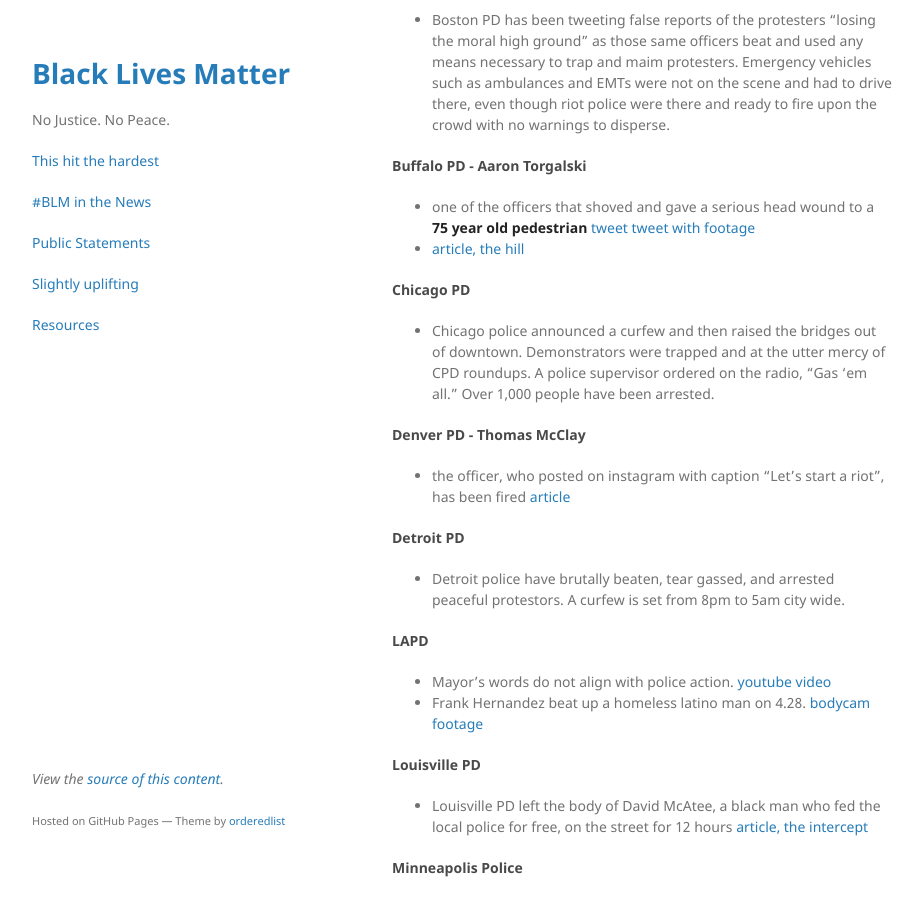
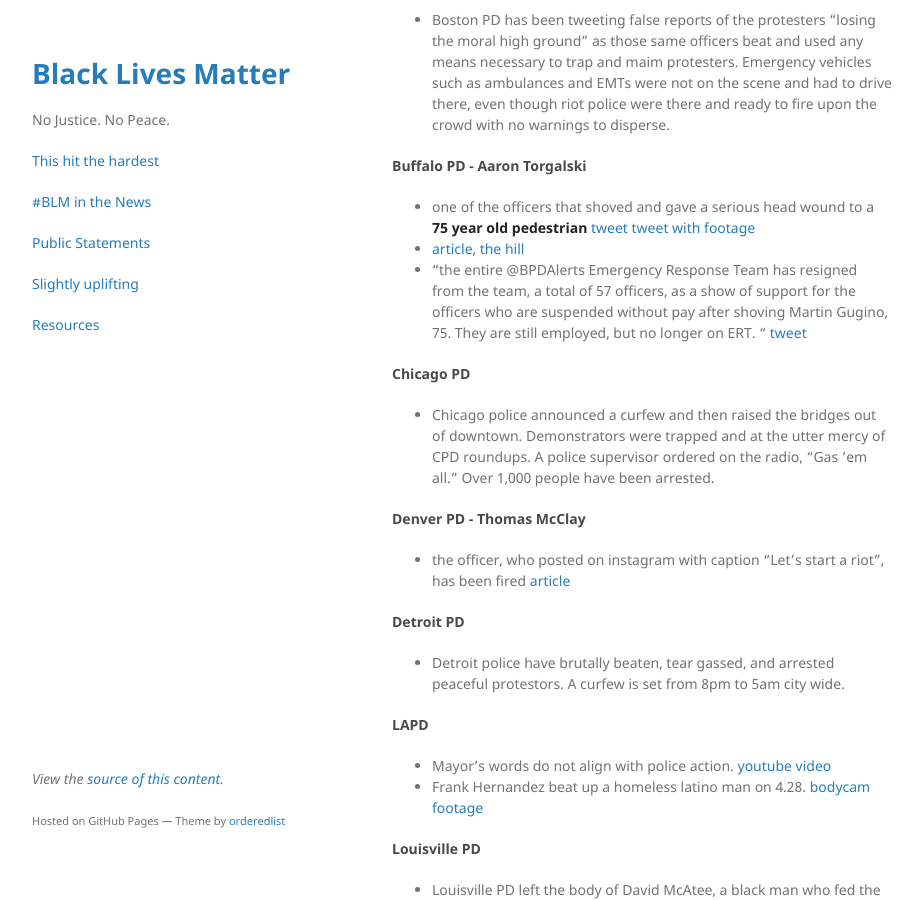
Before and after one commit to nojusticenopeace/nojusticenopeace.github.io, a Jekyll site: the page built from news.md, in a window 1280 px wide and 900 px high, scrolled down 523 px. Shown: the whole window, without its empty margins (178-1101 px from the left). Built offline with Jekyll 4.4.1, drawn with Linux system fonts in a browser that asks for light colours.

Commit message:
Update news.md

```diff
--- a/news.md
+++ b/news.md
@@ -23,6 +23,7 @@ layout: default
 * one of the officers that shoved and gave a serious head wound to a **75 year old pedestrian**
 [tweet](https://twitter.com/donwinslow/status/1268725675600429063?s=20) [tweet with footage](https://twitter.com/cenkuygur/status/1268756517034979330?s=20)
 * [article, the hill](https://thehill.com/homenews/state-watch/501279-elderly-man-appears-unconscious-bleeding-from-ear-after-shoved-to-ground)
+* "the entire @BPDAlerts Emergency Response Team has resigned from the team, a total of 57 officers, as a show of support for the officers who are suspended without pay after shoving Martin Gugino, 75. They are still employed, but no longer on ERT. " [tweet](https://twitter.com/DaveGreber4/status/1268977512320819203)
 
 
 #### Chicago PD
```
